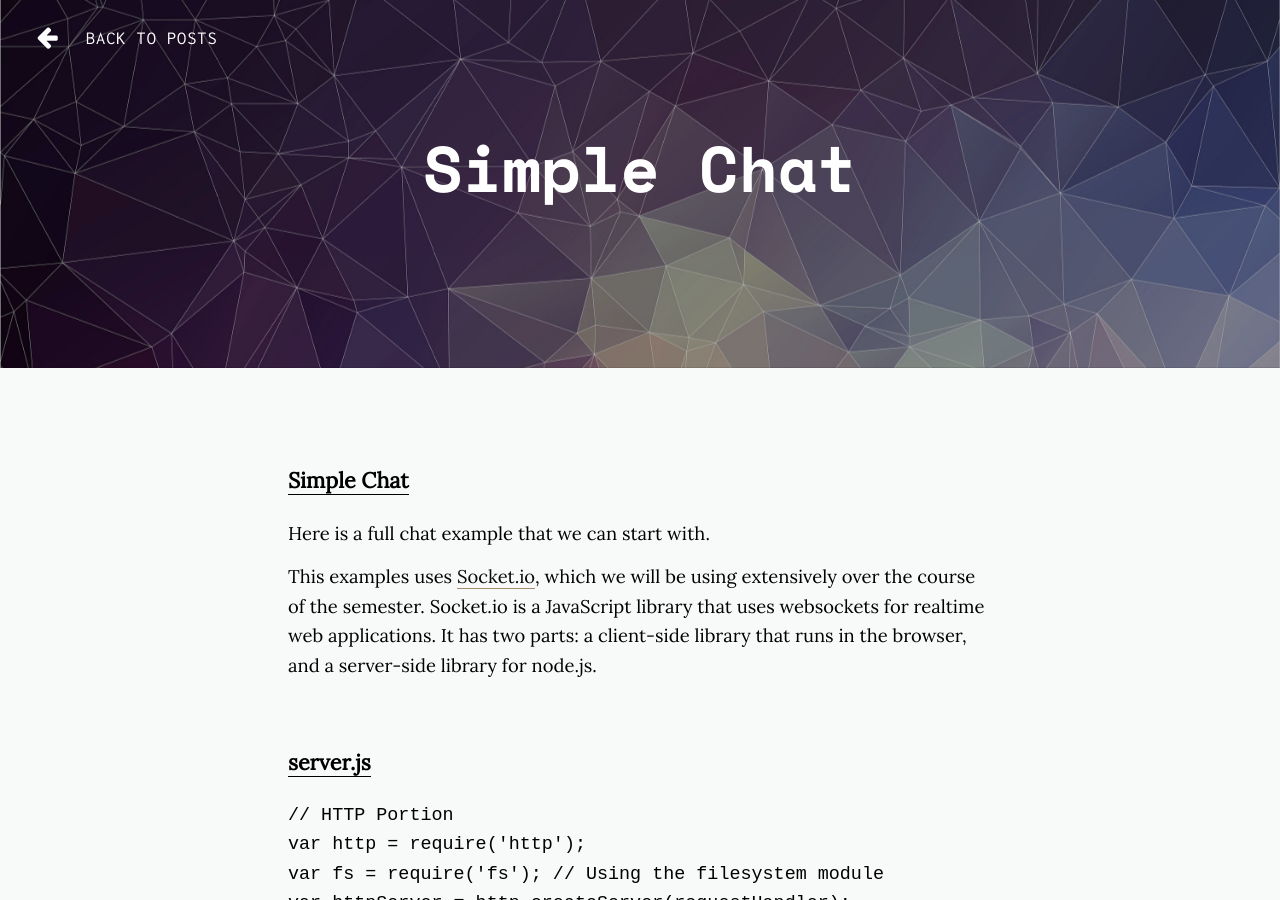
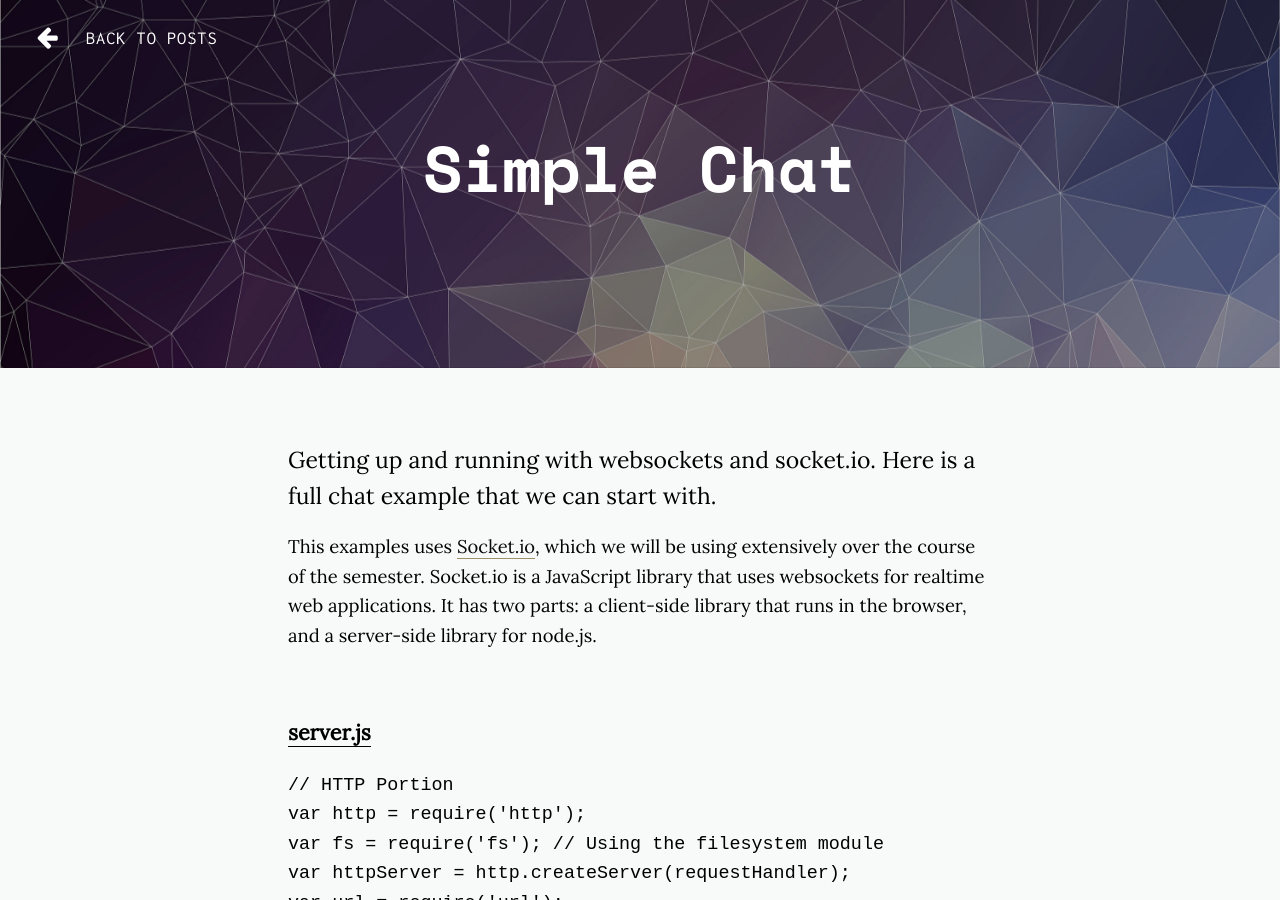
Before and after one commit to coloringchaos/rtw-s17, a Jekyll site: the page built from _posts/2017-1-25-simplechat.md, in a window 1280 px wide and 900 px high. Built offline with Jekyll 4.4.1, drawn with Linux system fonts in a browser that asks for light colours; nearby versions of some CDN libraries; a script that is not in the unit is left out.

Commit message:
simple chat update

```diff
--- a/_posts/2017-1-25-simplechat.md
+++ b/_posts/2017-1-25-simplechat.md
@@ -8,9 +8,7 @@ permalink: /simple-chat/
 
 ---
 
-### <span class="underlined">Simple Chat</span>
-
-Here is a full chat example that we can start with.
+Getting up and running with websockets and socket.io. Here is a full chat example that we can start with.
 
 This examples uses [Socket.io](http://socket.io/), which we will be using extensively over the course of the semester. Socket.io is a JavaScript library that uses websockets for realtime web applications. It has two parts: a client-side library that runs in the browser, and a server-side library for node.js.
 
```
